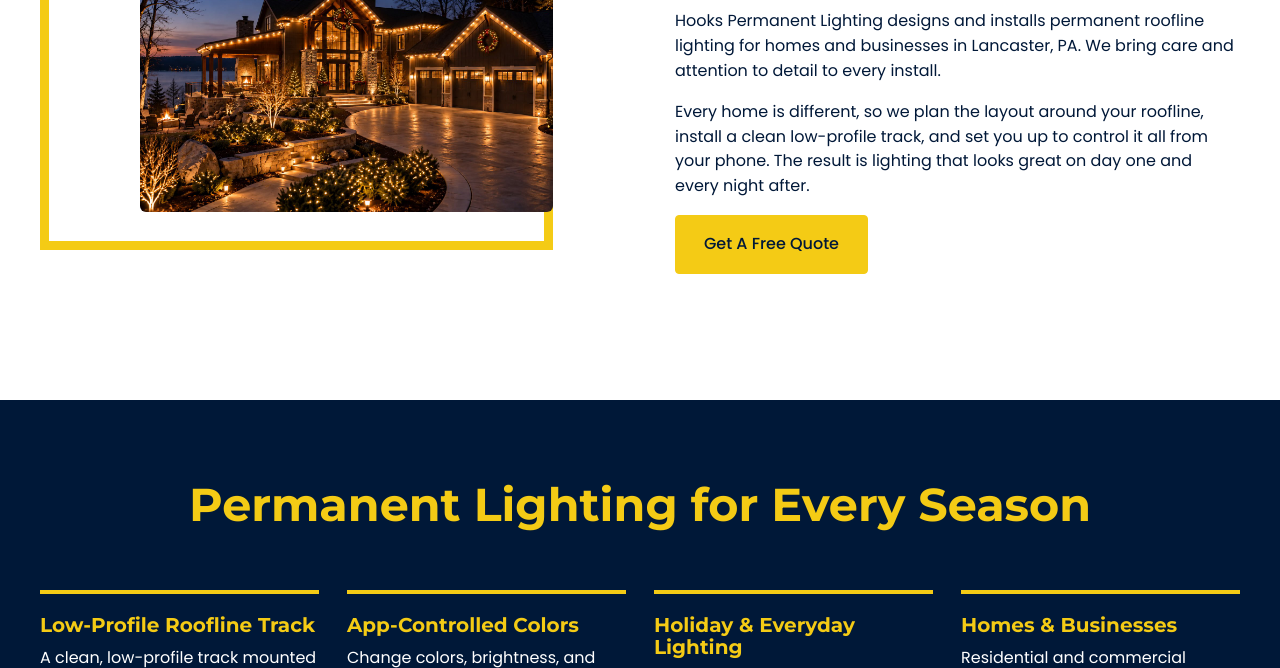
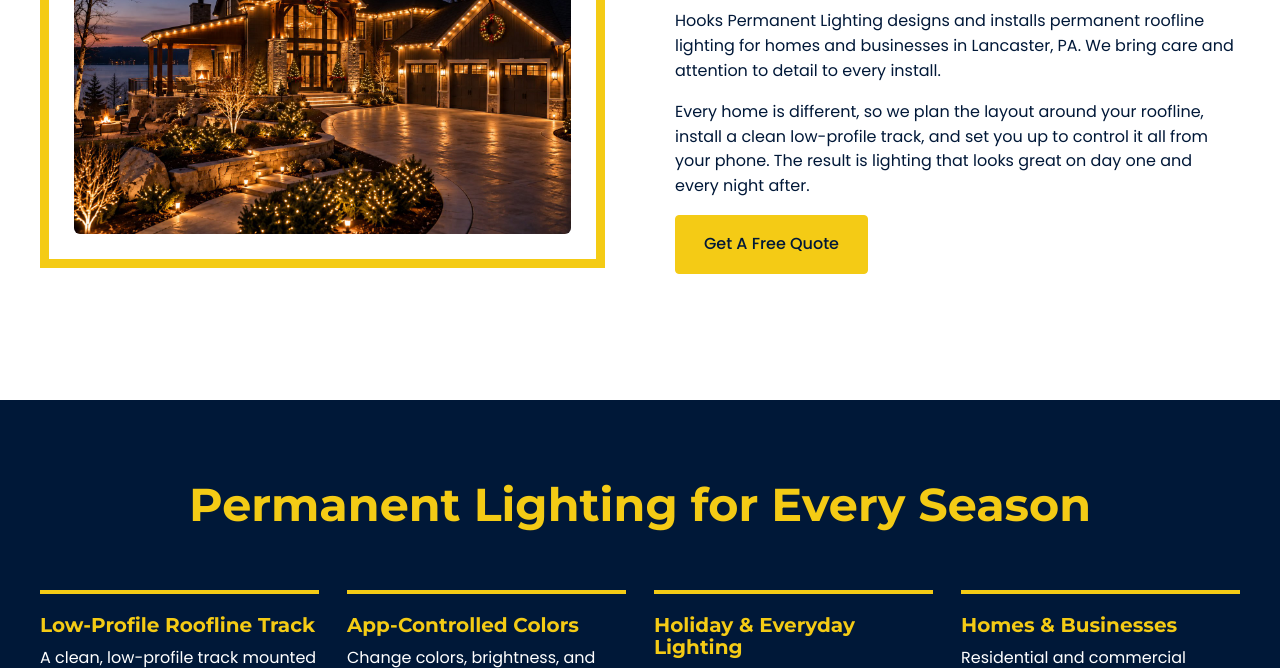
Before and after one commit to calebHPS/hooks-permanent-lighting, a plain HTML site: page index.html in a window 1280 px wide. Shown: the part 1113-1781 px from the top of the page. Drawn offline with Linux system fonts and the light colour scheme.

Commit message:
Center home About photo inside its yellow frame
Co-Authored-By: Claude Sonnet 5.5 <noreply@anthropic.com>
Claude-Session: https://claude.ai/code/session_01RMrx9tzEcuc53iBS9aRjDc

```diff
--- a/assets/style.css
+++ b/assets/style.css
@@ -45,9 +45,9 @@ body:not(.home) .site-header{position:relative;background:var(--navy)}
 .hero p{max-width:580px;font-size:1.05rem;margin-top:60px}
 .hero .btn-ghost{padding:14px 28px}
 .about{padding:110px 40px}
-.frame{position:relative;padding:0 0 38px 38px}
-.frame:before{content:"";position:absolute;inset:0 52px 0 0;border:9px solid var(--yellow);border-top-width:9px}
-.frame img{position:relative;margin:50px 0 0 62px;width:calc(100% - 114px);border-radius:6px}
+.frame{position:relative;padding:0}
+.frame:before{content:"";position:absolute;inset:0;border:9px solid var(--yellow);pointer-events:none}
+.frame img{position:relative;display:block;margin:34px;width:calc(100% - 68px);border-radius:6px}
 .why{padding:90px 0 140px}
 .why ul{padding-left:1.3em}
 .collage{position:relative;min-height:600px}
```
